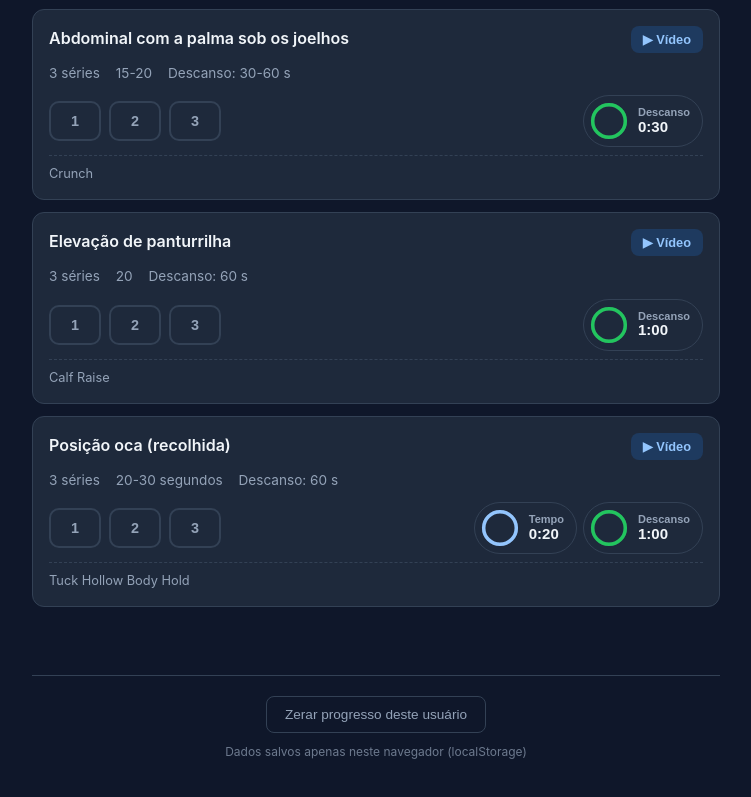
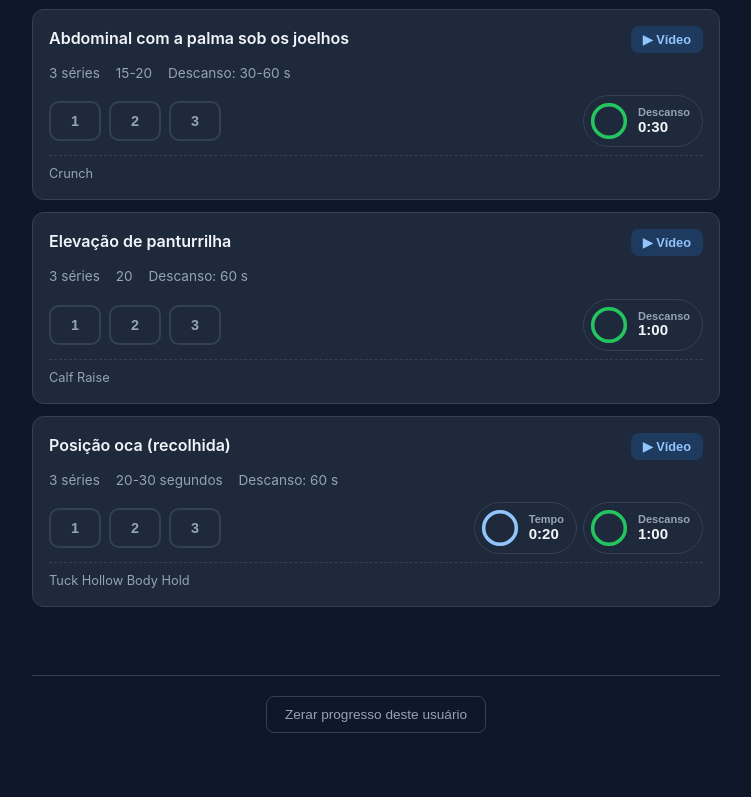
Before and after one commit to eperondi/treino-calistenia, a plain HTML site: page index.html in a window 1280 px wide. Shown: the part 3871-4668 px from the top of the page, without its empty margins (264-1015 px from the left). After the commit the page ends 4644 px from the top, so only its background shows below. Drawn offline with Linux system fonts and the light colour scheme; no server answers.

Commit message:
Footer storage information deprecated

```diff
--- a/index.html
+++ b/index.html
@@ -45,7 +45,6 @@
 
     <footer class="footer">
       <button id="btn-reset" class="btn-secondary">Zerar progresso deste usuário</button>
-      <p class="footer-note">Dados salvos apenas neste navegador (localStorage)</p>
     </footer>
   </div>
 
```
